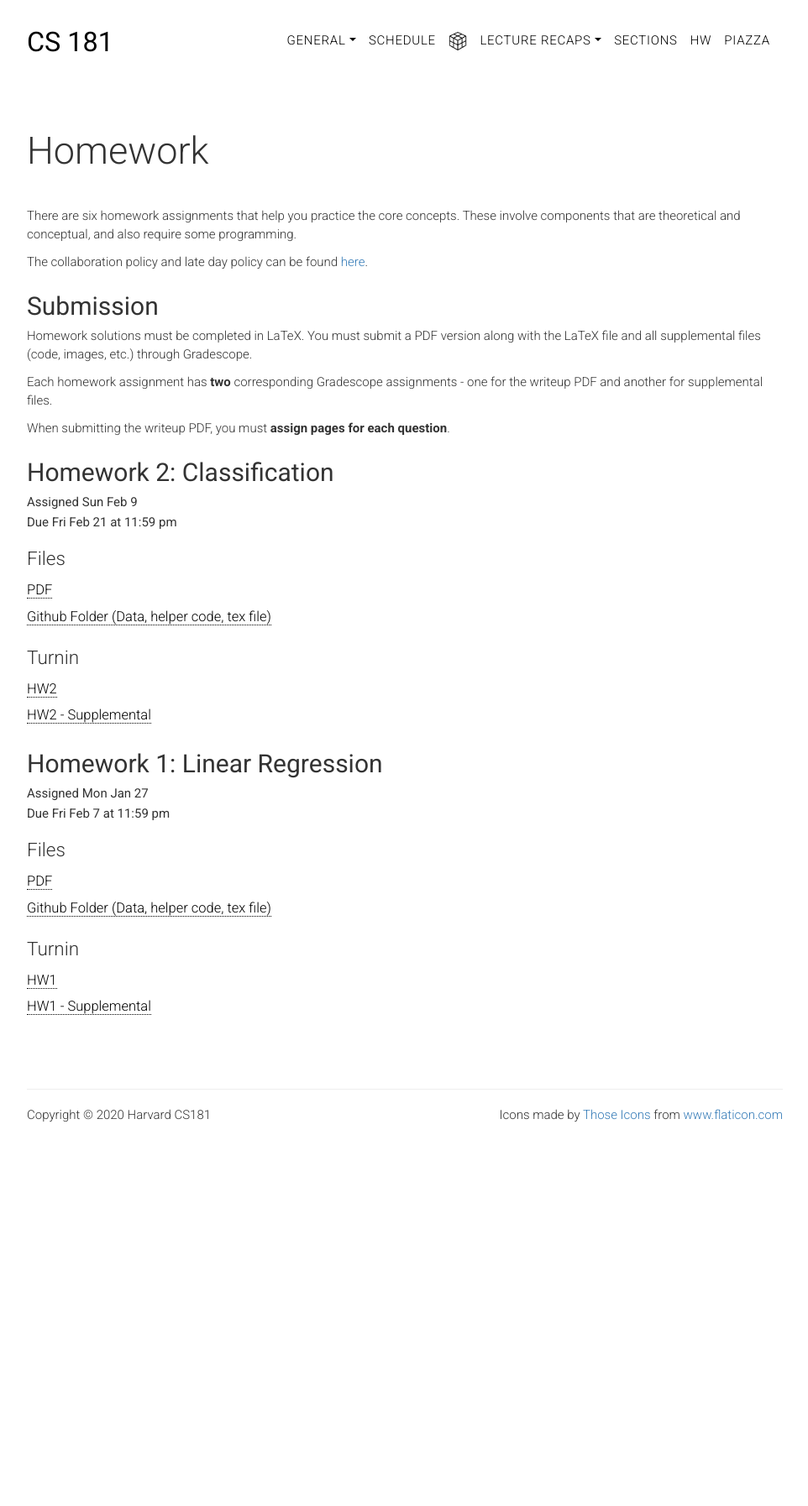
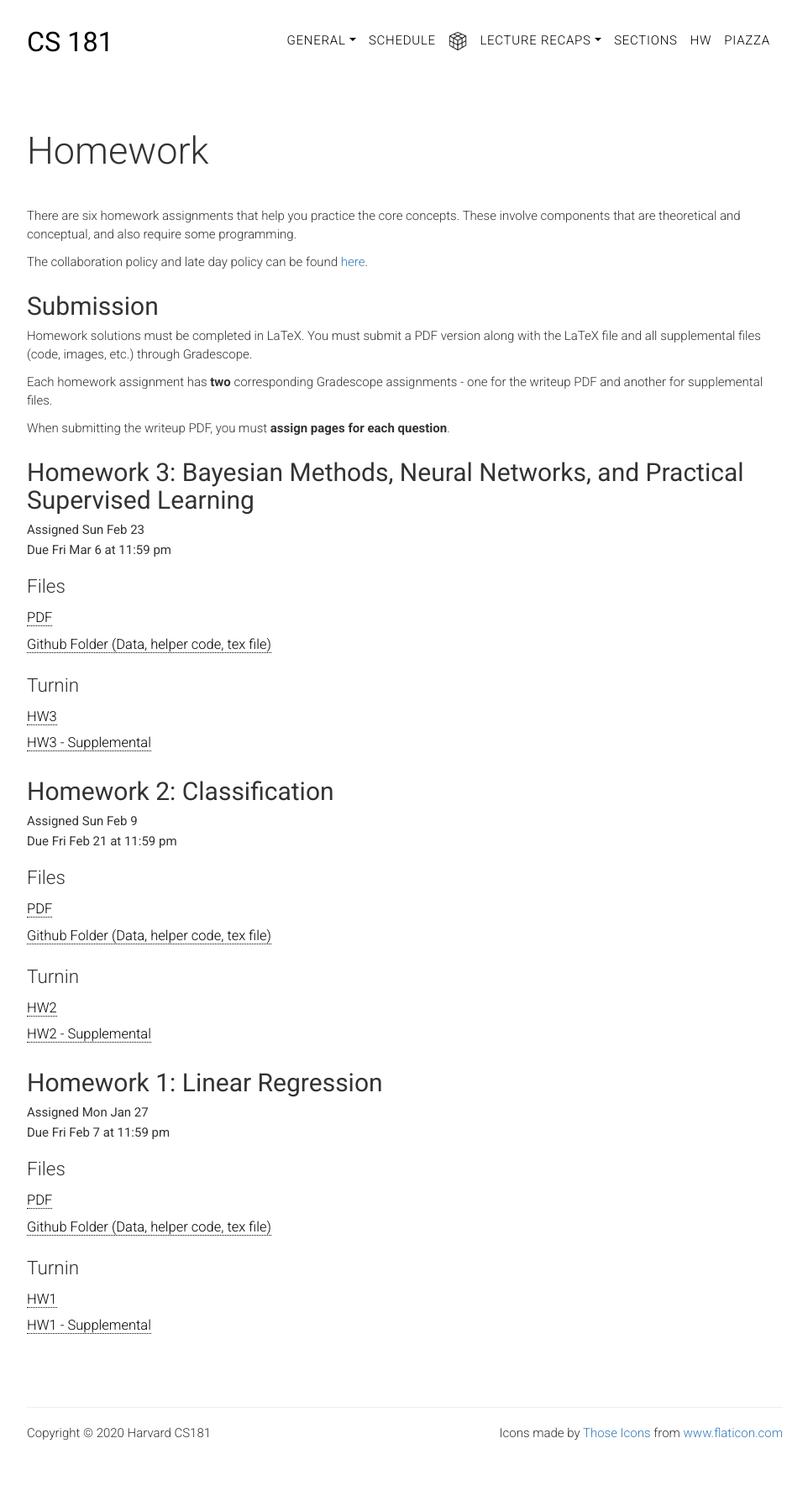
Before and after one commit to harvard-ml-courses/cs181-web-2020, a Jekyll site: the page built from homework.html, in a window 1280 px wide. Shown: the whole page at 84% size, without its empty margins (158-1120 px from the left). Built offline with Jekyll 4.4.1, drawn with Linux system fonts in a browser that asks for light colours; before the commit the page ends 1414 px from its top, so only the background shows below that.

Commit message:
homework 3 added

```diff
--- a/_data/all.yaml
+++ b/_data/all.yaml
@@ -175,7 +175,7 @@ lectures:
     subtopic:
     readings:
     demos:
-    hw: HW2 (Classification) due
+    hw: <a href="/cs181-web/homework#hw2">HW2 (Classification)</a> due
     type: 'hw'
   - topic: # section 4
     subtopic:
@@ -188,7 +188,7 @@ lectures:
     subtopic: Neural Net 1
     section:
     readings: 4.1-4.4, 4.6
-    hw: HW3 (Practical Supervised Learning) released
+    hw: <a href="/cs181-web/homework#hw3">HW3 </a> released
   - topic: #Feb 27
     subtopic: Neural Net 2
     section:
@@ -219,7 +219,7 @@ lectures:
     subtopic:
     section:
     readings:
-    hw: HW3 (Practical Supervised Learning) due
+    hw: <a href="/cs181-web/homework#hw3">HW3 </a> due
     type: 'hw'
   - topic: # section 5
     subtopic:
--- a/homework.html
+++ b/homework.html
@@ -24,6 +24,21 @@ weight: 0
         <p>
             When submitting the writeup PDF, you must <strong>assign pages for each question</strong>.
         </p>
+
+        <h2 class="title" id="hw3">Homework 3: Bayesian Methods, Neural Networks, and Practical Supervised Learning</h2>
+        <p class="head-subtitle">Assigned Sun Feb 23</p>
+        <p class="head-subtitle">Due Fri Mar 6 at 11:59 pm</p>
+        <h3>Files</h3>
+        <ul class="lists">
+            <li><a href="hw/hw3.pdf" target="_blank">PDF</a></li>
+            <li><a href="https://github.com/harvard-ml-courses/cs181-s20-homeworks/tree/master/hw3" target="_blank">
+                Github Folder (Data, helper code, tex file) </a></li>
+        </ul>
+        <h3>Turnin</h3>
+        <ul class="lists">
+            <li><a href="https://www.gradescope.com/courses/81719/assignments/368948" target="_blank">HW3</a></li>
+            <li><a href="https://www.gradescope.com/courses/81719/assignments/368946" target="_blank">HW3 - Supplemental</a></li>
+        </ul>
 
         <h2 class="title" id="hw2">Homework 2: Classification</h2>
         <p class="head-subtitle">Assigned Sun Feb 9</p>
```
Also changed, not shown: 1 other file.
